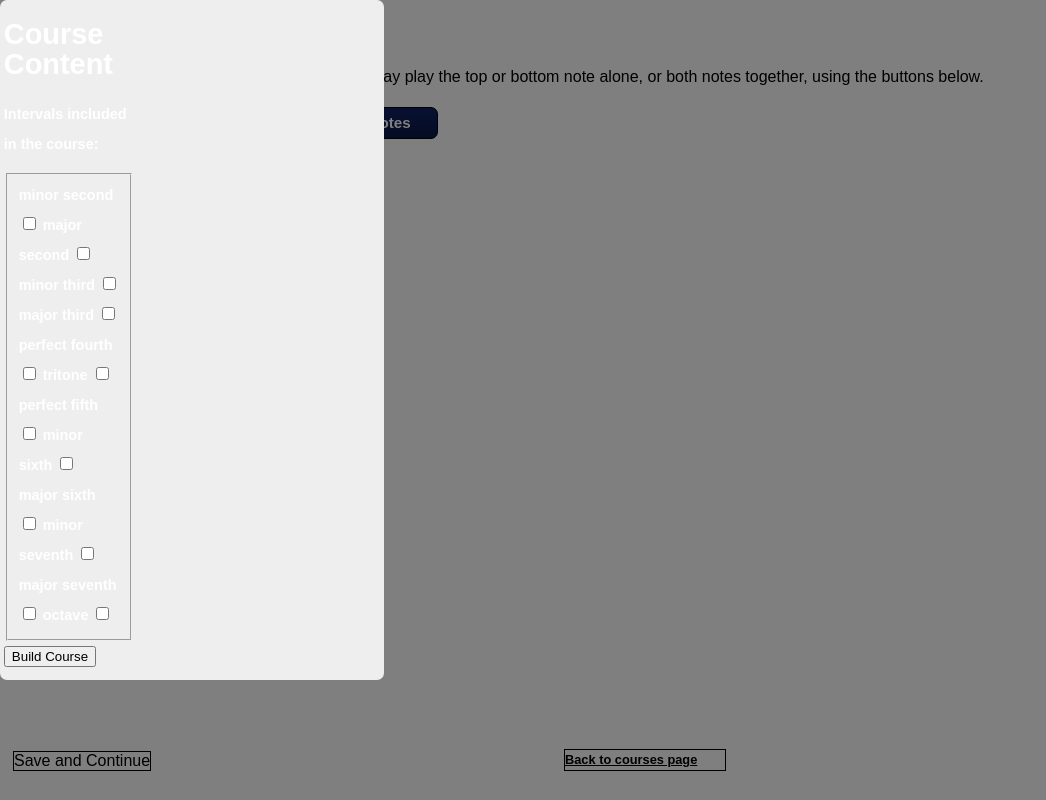
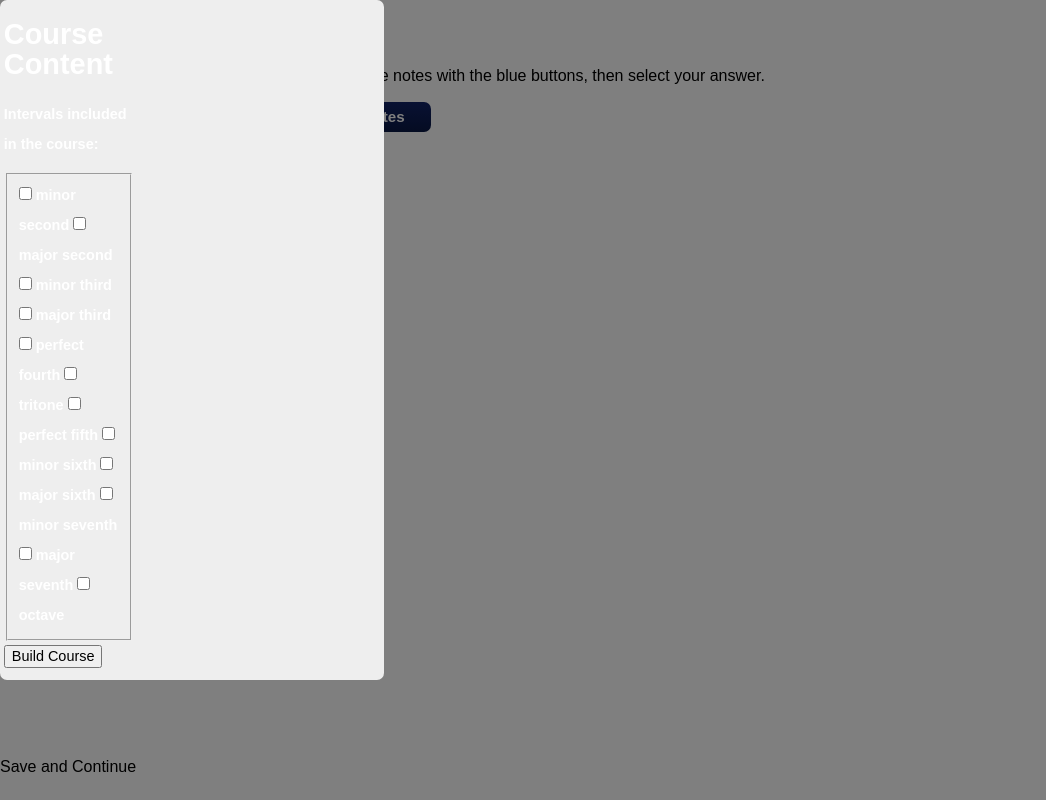
Before and after one commit to palmerev/intra-musical-project, a Django app: template intra_musical_project/ear_training_app/templates/ear_training_app/interval_exercise.html in a window 1280 px wide. Shown: the whole page, without its empty margins (0-1046 px from the left). Run offline with Django 3.2, Linux system fonts and the light colour scheme; the template is opened without the code that fills it, so the values that code supplies are empty; style sheets or scripts are compiled from the project's sources; some libraries are stand-ins or nearby versions.

Commit message:
move checkbox label text, change instructions, add more classes to outer divs

```diff
--- a/intra_musical_project/ear_training_app/templates/ear_training_app/interval_exercise.html
+++ b/intra_musical_project/ear_training_app/templates/ear_training_app/interval_exercise.html
@@ -2,13 +2,17 @@
 <!DOCTYPE html>
 <head>
   <meta charset="utf-8">
+   <meta name="viewport" content="width=device-width, initial-scale=1">
   <title>
        Intervals
   </title>
-  <link rel="stylesheet" href="{% static 'ear_training_app/ear_training.css' %}">
+  <link rel="stylesheet" href="{% static 'ear_training_app/css/normalize.css' %}">
+  <link rel="stylesheet" href="{% static 'ear_training_app/css/ear_training.css' %}">
   <link rel="stylesheet" href="{% static 'ear_training_app/css/dialogue.css' %}">
 </head>
 <body>
+<header>
+</header>
   <h2>Exercise Page</h2>
   {% if user.is_authenticated %}
     <p id="course-progress">
@@ -17,7 +21,7 @@
   {% endif %}
     <p>
       To complete this exercise, identify the interval.
-       You may play the top or bottom note alone, or both notes together, using the buttons below.
+       Play the notes with the blue buttons, then select your answer.
     </p>
     <div id="play-button-container">
       <div id="top-note-button" class="play-button">top note</div>
@@ -39,51 +43,62 @@
   </div>
   {% endif %}
 <footer>
-  <div id="courses"><a href="{% url 'course_selection' %}">Back to courses page</a></div>
   <div id="save">Save and Continue</div>
 </footer>
 <!-- SELECT INTERVALS DIALOGUE BOX -------------------------------------------->
 <div class="hidden" id="interval-selection-grayout">
-  <div class="hidden" id="interval-selection-dialogue">
-    <div id="interval-selection-content">
-      <h1 id="interval-selection-title">Course Content</h1>
+  <div class="hidden" id="interval-selection-dialogue" class="inteval-selection-box">
+    <div id="interval-selection-content" class="interval-selection">
+      <h1 id="interval-selection-title" class="box-title">Course Content</h1>
       <p>Intervals included in the course:</p>
         <fieldset id="option-boxes">
-          <label for="min-second" class="interval-label">minor second
+          <label for="min-second" class="interval-label">
             <input id="min-second" type="checkbox" />
+            minor second
           </label>
-          <label for="maj-second" class="interval-label">major second
+          <label for="maj-second" class="interval-label">
             <input id="maj-second" type="checkbox" />
+            major second
           </label>
-          <label for="min-third" class="interval-label">minor third
+          <label for="min-third" class="interval-label">
             <input id="min-third" type="checkbox" />
+            minor third
           </label>
-          <label for="maj-third" class="interval-label">major third
+          <label for="maj-third" class="interval-label">
             <input id="maj-third" type="checkbox" />
+            major third
           </label>
-          <label for="per-fourth" class="interval-label">perfect fourth
+          <label for="per-fourth" class="interval-label">
             <input id="per-fourth" type="checkbox" />
+            perfect fourth
           </label>
-          <label for="tritone" class="interval-label">tritone
+          <label for="tritone" class="interval-label">
             <input id="tritone" type="checkbox" />
+            tritone
           </label>
-          <label for="per-fifth" class="interval-label">perfect fifth
+          <label for="per-fifth" class="interval-label">
             <input id="per-fifth" type="checkbox" />
+            perfect fifth
           </label>
-          <label for="min-sixth" class="interval-label">minor sixth
+          <label for="min-sixth" class="interval-label">
             <input id="min-sixth" type="checkbox" />
+            minor sixth
           </label>
-          <label for="maj-sixth" class="interval-label">major sixth
+          <label for="maj-sixth" class="interval-label">
             <input id="maj-sixth" type="checkbox" />
+            major sixth
           </label>
-          <label for="min-seventh" class="interval-label">minor seventh
+          <label for="min-seventh" class="interval-label">
             <input id="min-seventh" type="checkbox" />
+            minor seventh
           </label>
-          <label for="maj-seventh" class="interval-label">major seventh
+          <label for="maj-seventh" class="interval-label">
             <input id="maj-seventh" type="checkbox" />
+            major seventh
           </label>
-          <label for="octave" class="interval-label">octave
+          <label for="octave" class="interval-label">
             <input id="octave" type="checkbox" />
+            octave
           </label>
         </fieldset>
         <button id="build-course-button" type="button" name="build-course-button">Build Course</button>
@@ -103,34 +118,6 @@
     </div>
   </div>
 </div>
-<style media="screen">
-  #play-button-container div,
-  footer div,
-  .answer-button {
-      display: inline-block;
-      border: 1px solid black;
-      margin: 5px;
-  }
-  .answer-button {
-      height: 1em;
-      padding: 3px;
-  }
-
-  .pushed-button {
-      border: 1px solid red;
-  }
-  .button-link {
-      color: white;
-      display: block;
-      margin: 0 auto;
-      text-decoration: none;
-      padding: 15px;
-      border-radius: 20px;
-      background-color: #3333ff;
-      text-align: center;
-      width: 4em;
-  }
-</style>
 </body>
 <script src="{% static 'ear_training_app/underscore-min.js' %}"></script>
 <script src="{% static 'ear_training_app/tones.js' %}"></script>
```
